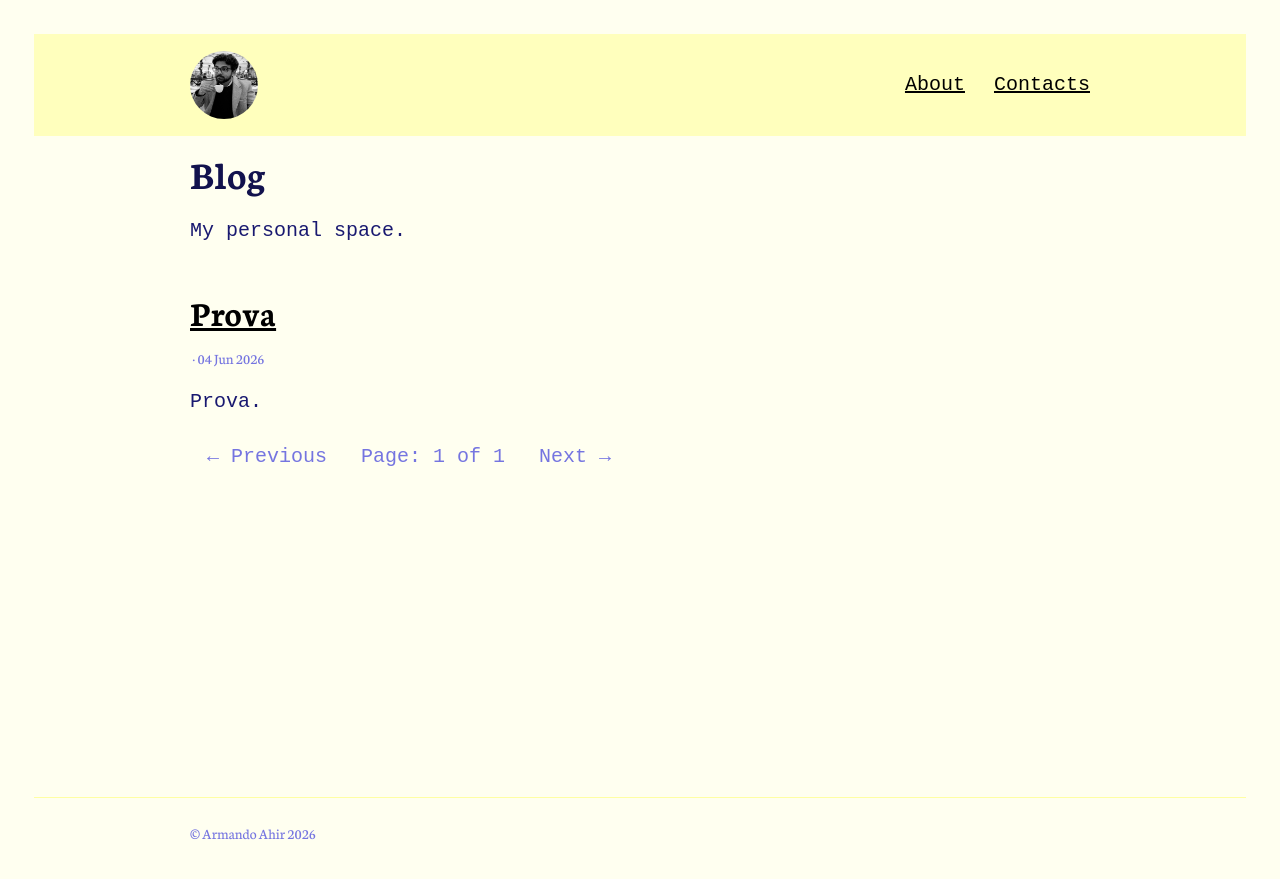
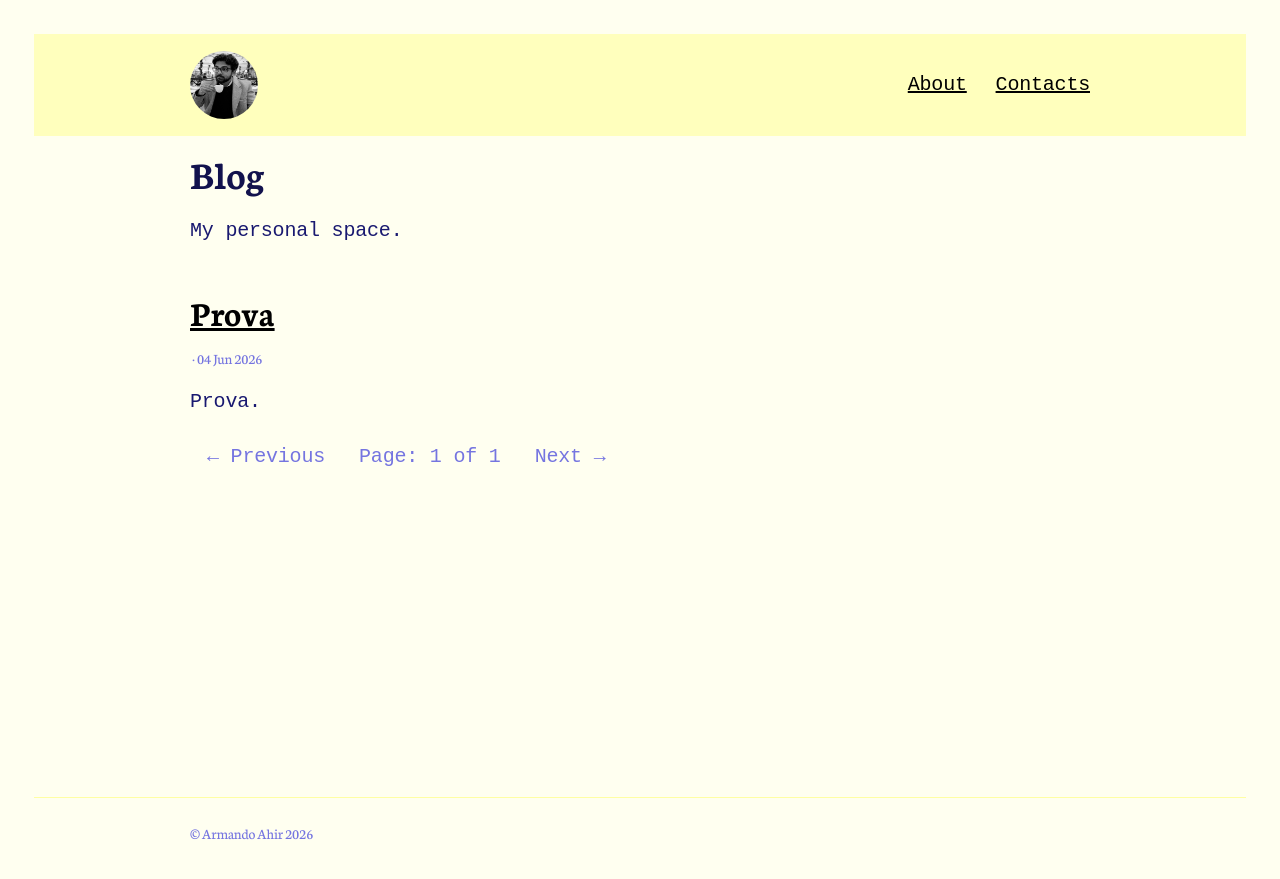
Before and after one commit to armandoahir/armandoahir.github.io, a Jekyll site: the page built from index.html, in a window 1280 px wide. Shown: the top 879 px of the page. Built offline with Jekyll 4.4.1, drawn with Linux system fonts in a browser that asks for light colours; the list of posts is cut into pages by our own code.

Commit message:
[14th Apr] styles.scss

```diff
--- a/assets/styles.scss
+++ b/assets/styles.scss
@@ -2,4 +2,34 @@
 title: false
 ---
 
-@import "garth";
+// Importa il font Inter PRIMA di tutto
+@import url('https://fonts.googleapis.com/css2?family=Inter:opsz,wght@14..32,300;14..32,400;14..32,500;14..32,600;14..32,700&display=swap');
+
+// Sovrascrivi la variabile font PRIMA di importare sassline-base
+$body-font: 'Inter', -apple-system, BlinkMacSystemFont, 'Segoe UI', Roboto, Helvetica, Arial, sans-serif;
+$heading-font: 'Inter', -apple-system, BlinkMacSystemFont, 'Segoe UI', Roboto, Helvetica, Arial, sans-serif;
+
+// Import frameworks & theme styles
+@import
+  "normalize",
+  "colors",
+  "sassline-base",
+  "syntax",
+  "flex",
+  "theme"
+;
+
+// Forza letter-spacing moderno (opzionale, come nell'esempio)
+body {
+  letter-spacing: -0.2px;
+}
+
+h1, h2, h3, h4, h5, h6 {
+  letter-spacing: -0.3px;
+  font-weight: 600;
+}
+
+// Leggera riduzione per testi più piccoli
+small, .caption, .meta {
+  letter-spacing: -0.15px;
+}
```
